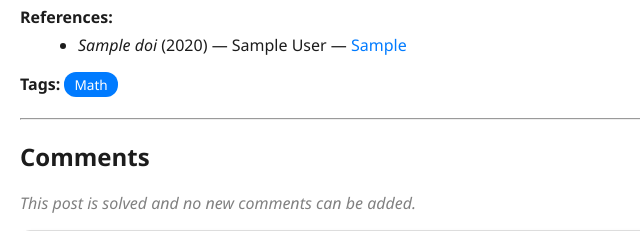
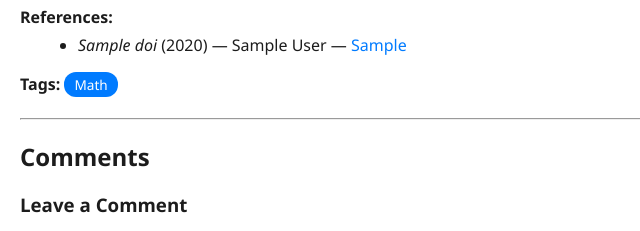
Before and after one commit to natspoooki/ScienceAsk, a Flask app: template templates/post_detail.html in a window 1280 px wide. Shown: the part 341-572 px from the top of the page, without its empty margins (0-640 px from the left). Run offline with Flask 3, Linux system fonts and the light colour scheme; tables that the repository leaves empty hold one stand-in row (values such as "Sample post"); the template is opened without the code that fills it: values that come from a table or form of the project are taken from there, most other values are stand-ins (such as "Sample title", 1, 10 or a date in 2020).

Commit message:
removed locking with post_detail.html

```diff
--- a/templates/post_detail.html
+++ b/templates/post_detail.html
@@ -77,7 +77,7 @@
 
 <h2>Comments</h2>
 
-{% if not post.solved %}
+{% if not post.solved or post.solved %}
 <h3>Leave a Comment</h3>
 <form method="POST" action="{{ url_for('comment', post_id=post.id) }}">
   <textarea name="content" rows="3" cols="60" placeholder="Add a comment..." required></textarea><br>
@@ -105,12 +105,12 @@
       </a>
       ({{ comment.created_at.strftime('%Y-%m-%d %H:%M') }})
       {% if current_user.id == comment.user_id %}
-      {% if not post.solved %}
+      {% if not post.solved or post.solved %}
   <a href="{{ url_for('edit_comment', comment_id=comment.id) }}" style="font-size:0.8em; margin-left:5px;">Edit</a>
       {% endif %}
 
   <!-- DELETE COMMENT -->
-   {% if not post.solved %}
+   {% if not post.solved or post.solved %}
   <form method="POST" action="{{ url_for('delete_comment', comment_id=comment.id) }}" style="display:inline;">
       <button type="submit" class="delete-comment-btn" style="font-size:0.8em; margin-left:5px; color:red; background-color: black;">Delete ❌</button>
   </form>
@@ -145,10 +145,10 @@
         </ul>
       </div>
     {% endif %}
-{% if not post.solved %}
+{% if not post.solved or post.solved %}
     <a href="javascript:void(0);" onclick="toggleReplyForm({{ comment.id }})" id="toggle-link-{{ comment.id }}" style="color: blue; cursor: pointer;">reply</a>
 {% endif %}
-    {% if not post.solved %}
+    {% if not post.solved or post.solved %}
     <div id="reply-form-{{ comment.id }}" style="display:none; margin-top: 10px;">
       <form method="POST" action="{{ url_for('comment', post_id=post.id) }}">
         <input type="hidden" name="parent_id" value="{{ comment.id }}">
@@ -183,7 +183,7 @@
             </p>
             <p>{{ reply.content }}</p>
             {% if current_user.id == reply.user_id %}
-            {% if not post.solved %}
+            {% if not post.solved or post.solved %}
   <a href="{{ url_for('edit_comment', comment_id=reply.id) }}" style="font-size:0.8em; margin-left:5px;">Edit</a>
   <form method="POST" action="{{ url_for('delete_comment', comment_id=reply.id) }}" style="display:inline;">
       <button type="submit" class="delete-comment-btn" style="font-size:0.8em; margin-left:5px; color:red; background-color: black;">Delete ❌</button>
```
